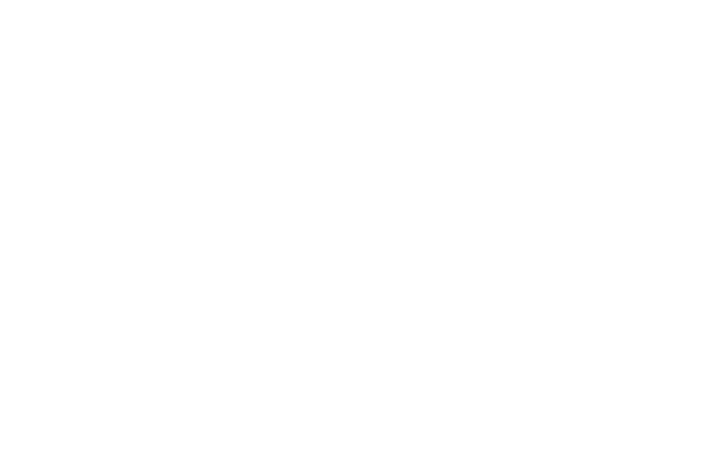
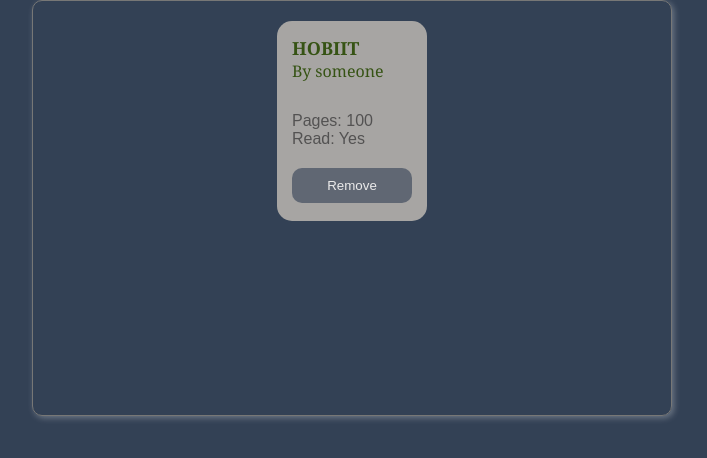
Before and after one commit to RihamRamzi/Library, a plain HTML site: page index.html in a window 1280 px wide. Shown: the whole page, without its empty margins (288-995 px from the left). Drawn offline with Linux system fonts and the light colour scheme.

Commit message:
created and styled bookshelf

```diff
--- a/index.html
+++ b/index.html
@@ -7,6 +7,15 @@
     <link rel="stylesheet" href="styles.css" />
   </head>
   <body>
+    <div class="bookShelf">
+      <div class="book">
+        <span id="T">HOBIIT</span>
+        <span id="A">By someone</span>
+        <span id="P">Pages: 100</span>
+        <span id="R">Read: Yes</span>
+        <button id="Del">Remove</button>
+      </div>
+    </div>
     <script src="script.js"></script>
   </body>
 </html>
--- a/styles.css
+++ b/styles.css
@@ -0,0 +1,61 @@
+* {
+  margin: 0;
+  padding: 0;
+  box-sizing: border-box;
+}
+
+body {
+  height: 100vh;
+  width: 100%;
+  background-color: #334155;
+  display: flex;
+  justify-content: center;
+  font-family: sans-serif;
+}
+
+/* BookShelf */
+.bookShelf {
+  border: 1px solid #777776;
+  width: 50%;
+  height: 52%;
+  display: flex;
+  flex-wrap: wrap;
+  justify-content: center;
+  overflow: scroll;
+  scrollbar-width: none;
+  gap: 20px;
+  padding: 20px;
+  border-radius: 10px;
+  box-shadow: 2px 2px 6px #ffffff4a;
+}
+.book {
+  width: 150px;
+  height: 200px;
+  border-radius: 15px;
+  color: #535252;
+  padding: 15px;
+  display: flex;
+  flex-direction: column;
+  background-color: #a7a5a3;
+}
+#T {
+  font-weight: 700;
+  font-size: 18px;
+  color: #365314;
+  font-family: Georgia, "Times New Roman", Times, serif;
+}
+#A {
+  color: #365314;
+  font-family: Georgia, "Times New Roman", Times, serif;
+}
+#P {
+  margin-top: 30px;
+}
+#Del {
+  border-radius: 10px;
+  border: none;
+  padding: 10px;
+  margin-top: 20px;
+  background-color: #3341559c;
+  color: rgb(235, 235, 235);
+}
```
